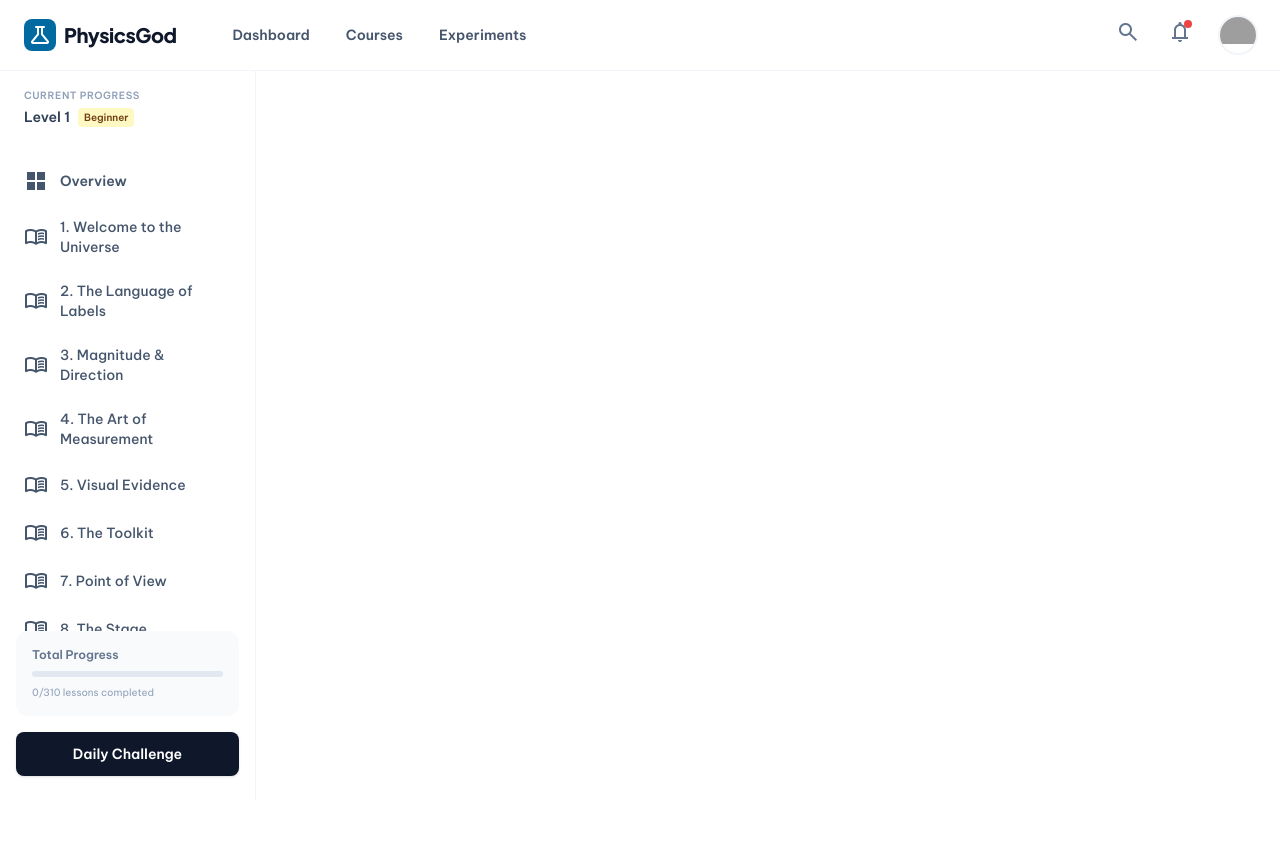
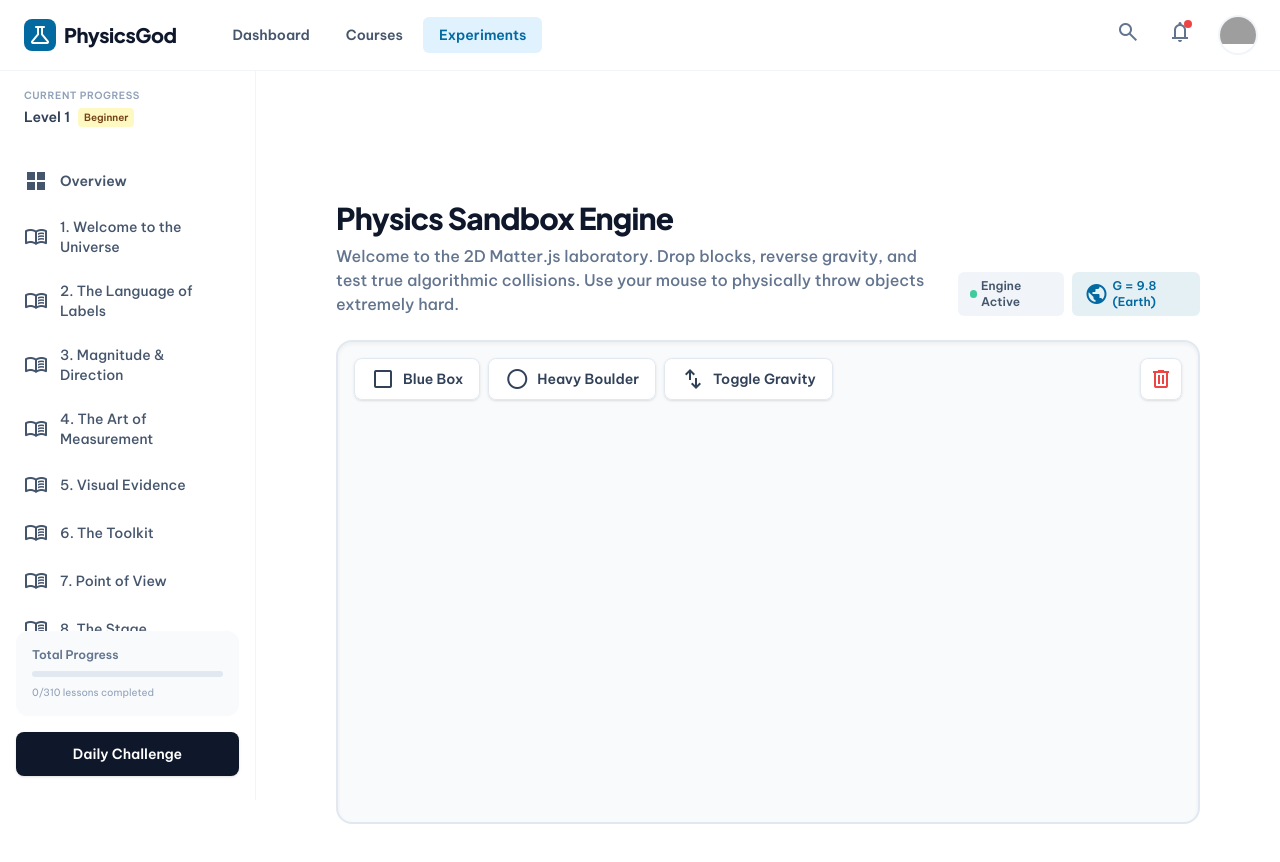
Before and after one commit to mepavankumar15/Feynman-god, a React (Vite) app: page /sandbox in a window 1280 px wide. Shown: the top 862 px of the page. Before the commit the page ends 800 px from the top, so only its background shows below. Built offline with nearby package versions, Linux system fonts and the light colour scheme; grey boxes are pictures that could not be loaded.

Commit message:
Initialize the Sandbox page utilizing Matter.js 2D real-time physics engine.

```diff
--- a/package.json
+++ b/package.json
@@ -10,6 +10,7 @@
     "preview": "vite preview"
   },
   "dependencies": {
+    "matter-js": "^0.20.0",
     "react": "^19.2.4",
     "react-dom": "^19.2.4"
   },
--- a/src/App.jsx
+++ b/src/App.jsx
@@ -3,6 +3,7 @@ import Layout from './components/layout/Layout';
 import Home from './pages/Home';
 import Lesson from './pages/Lesson';
 import Topic from './pages/Topic';
+import Sandbox from './pages/Sandbox';
 
 function App() {
   return (
@@ -10,6 +11,7 @@ function App() {
       <Layout>
         <Routes>
           <Route path="/" element={<Home />} />
+          <Route path="/sandbox" element={<Sandbox />} />
           <Route path="/topic/:topicId" element={<Topic />} />
           <Route path="/lesson/:topicId/:lessonId" element={<Lesson />} />
         </Routes>
--- a/src/components/layout/TopNavBar.jsx
+++ b/src/components/layout/TopNavBar.jsx
@@ -78,8 +78,18 @@ const TopNavBar = ({ toggleMobileMenu }) => {
           >
             Dashboard
           </NavLink>
-          <a className="px-4 py-2 text-sm font-semibold text-slate-600 hover:bg-slate-50 rounded-md transition-all duration-300 ease-in-out active:scale-[0.98]" href="#">Courses</a>
-          <a className="px-4 py-2 text-sm font-semibold text-slate-600 hover:bg-slate-50 rounded-md transition-all duration-300 ease-in-out active:scale-[0.98]" href="#">Experiments</a>
+          <NavLink
+            to="/courses"
+            className={({isActive}) => `px-4 py-2 text-sm font-semibold rounded-md transition-all duration-300 ease-in-out active:scale-[0.98] ${isActive ? 'text-primary bg-primary-container' : 'text-slate-600 hover:bg-slate-50'}`}
+          >
+            Courses
+          </NavLink>
+          <NavLink
+            to="/sandbox"
+            className={({isActive}) => `px-4 py-2 text-sm font-semibold rounded-md transition-all duration-300 ease-in-out active:scale-[0.98] ${isActive ? 'text-primary bg-primary-container' : 'text-slate-600 hover:bg-slate-50'}`}
+          >
+            Experiments
+          </NavLink>
         </div>
       </div>
 
--- /dev/null
+++ b/src/pages/Sandbox.jsx
@@ -0,0 +1,199 @@
+import React, { useEffect, useRef, useState } from 'react';
+import Matter from 'matter-js';
+
+const Sandbox = () => {
+  const sceneRef = useRef(null);
+  const engineRef = useRef(Matter.Engine.create());
+  const renderRef = useRef(null);
+  const runnerRef = useRef(null);
+  const [gravity, setGravity] = useState(1); // 1 = down, -1 = up, 0 = zero g
+
+  useEffect(() => {
+    // Component lifecycle init
+    const Engine = Matter.Engine,
+          Render = Matter.Render,
+          Runner = Matter.Runner,
+          MouseConstraint = Matter.MouseConstraint,
+          Mouse = Matter.Mouse,
+          World = Matter.World,
+          Bodies = Matter.Bodies;
+
+    // Use established engine
+    const engine = engineRef.current;
+
+    // Create renderer fitting the container
+    const width = sceneRef.current.clientWidth;
+    const height = sceneRef.current.clientHeight;
+
+    const render = Render.create({
+      element: sceneRef.current,
+      engine: engine,
+      options: {
+        width,
+        height,
+        background: 'transparent',
+        wireframes: false,
+        hasBounds: true
+      }
+    });
+    renderRef.current = render;
+
+    // Build the boundaries (Floor, Ceiling, Walls)
+    const wallOptions = { isStatic: true, render: { fillStyle: '#e2e8f0'} };
+    World.add(engine.world, [
+      Bodies.rectangle(width / 2, height + 25, width, 50, wallOptions), // floor
+      Bodies.rectangle(width / 2, -25, width, 50, wallOptions), // ceiling
+      Bodies.rectangle(-25, height / 2, 50, height, wallOptions), // left wall
+      Bodies.rectangle(width + 25, height / 2, 50, height, wallOptions) // right wall
+    ]);
+
+    // Add interactive mouse controls
+    const mouse = Mouse.create(render.canvas);
+    const mouseConstraint = MouseConstraint.create(engine, {
+      mouse: mouse,
+      constraint: {
+        stiffness: 0.2,
+        render: {
+          visible: false
+        }
+      }
+    });
+
+    World.add(engine.world, mouseConstraint);
+
+    // Keep the mouse in sync with rendering
+    render.mouse = mouse;
+
+    // Run the engine
+    Render.run(render);
+
+    // Create runner
+    const runner = Runner.create();
+    Runner.run(runner, engine);
+    runnerRef.current = runner;
+
+    // Handle Window Resize via extremely basic reset logic
+    const handleResize = () => {
+       render.canvas.width = sceneRef.current.clientWidth;
+       render.canvas.height = sceneRef.current.clientHeight;
+    };
+    window.addEventListener('resize', handleResize);
+
+    return () => {
+      window.removeEventListener('resize', handleResize);
+      Render.stop(render);
+      Runner.stop(runner);
+      if (render.canvas) {
+        render.canvas.remove();
+      }
+      World.clear(engine.world);
+      Engine.clear(engine);
+    };
+  }, []);
+
+  // Sandbox UI Controls Handlers
+  const addBox = () => {
+    const width = sceneRef.current.clientWidth;
+    const box = Matter.Bodies.rectangle(
+      width / 2 + (Math.random() * 40 - 20),
+      50,
+      60, 60,
+      {
+        restitution: 0.6,
+        friction: 0.1,
+        render: { fillStyle: '#3b82f6', strokeStyle: '#1e40af', lineWidth: 2 }
+      }
+    );
+    Matter.World.add(engineRef.current.world, box);
+  };
+
+  const addBoulder = () => {
+    const width = sceneRef.current.clientWidth;
+    const boulder = Matter.Bodies.circle(
+      width / 2 + (Math.random() * 40 - 20),
+      50,
+      40,
+      {
+        restitution: 0.9,
+        density: 0.05,
+        render: { fillStyle: '#f59e0b', strokeStyle: '#b45309', lineWidth: 2 }
+      }
+    );
+    Matter.World.add(engineRef.current.world, boulder);
+  };
+
+  const toggleGravity = () => {
+    const newGrav = gravity === 1 ? -1 : (gravity === -1 ? 0 : 1);
+    setGravity(newGrav);
+    engineRef.current.world.gravity.y = newGrav;
+  };
+
+  const clearWorld = () => {
+    Matter.World.clear(engineRef.current.world, true); // Keep static bounds
+  };
+
+  return (
+    <div className="pt-24 pb-12 px-4 sm:px-6 lg:px-8 max-w-7xl mx-auto flex flex-col h-[calc(100vh-2rem)]">
+
+      {/* Header */}
+      <div className="mb-6 flex flex-col md:flex-row justify-between items-start md:items-end gap-4">
+        <div>
+           <h1 className="text-3xl font-extrabold tracking-tight text-slate-900 font-headline mb-2">Physics Sandbox Engine</h1>
+           <p className="text-slate-500 font-medium max-w-2xl">
+             Welcome to the 2D Matter.js laboratory. Drop blocks, reverse gravity, and test true algorithmic collisions. Use your mouse to physically throw objects extremely hard.
+           </p>
+        </div>
+
+        {/* Real-time Status Pills */}
+        <div className="flex gap-2">
+           <div className="bg-slate-100 px-3 py-1.5 rounded-md text-xs font-bold text-slate-600 flex items-center gap-1">
+              <span className="w-2 h-2 rounded-full bg-emerald-500 animate-pulse"></span> Engine Active
+           </div>
+           <div className={`px-3 py-1.5 rounded-md text-xs font-bold flex items-center gap-1 ${gravity === 1 ? 'bg-primary/10 text-primary' : (gravity === -1 ? 'bg-amber-100 text-amber-700' : 'bg-slate-800 text-white')}`}>
+              <span className="material-symbols-outlined text-[14px]">public</span>
+              G = {gravity === 1 ? '9.8 (Earth)' : (gravity === -1 ? '-9.8 (Reverse)' : '0 (Zero-G)')}
+           </div>
+        </div>
+      </div>
+
+      {/* Laboratory Constraints Box */}
+      <div className="relative flex-1 bg-slate-50 border-2 border-slate-200 rounded-2xl shadow-inner overflow-hidden flex flex-col">
+
+        {/* Floating Tool Palette Overlay */}
+        <div className="absolute top-4 left-4 z-10 flex gap-2">
+           <button
+             onClick={addBox}
+             className="px-4 py-2 bg-white/90 backdrop-blur-md border border-slate-200 shadow-sm rounded-lg text-sm font-bold text-slate-700 hover:text-primary transition-all active:scale-95 flex items-center gap-2"
+           >
+             <span className="material-symbols-outlined text-[18px]">crop_square</span> Blue Box
+           </button>
+           <button
+             onClick={addBoulder}
+             className="px-4 py-2 bg-white/90 backdrop-blur-md border border-slate-200 shadow-sm rounded-lg text-sm font-bold text-slate-700 hover:text-amber-500 transition-all active:scale-95 flex items-center gap-2"
+           >
+             <span className="material-symbols-outlined text-[18px]">radio_button_unchecked</span> Heavy Boulder
+           </button>
+           <button
+             onClick={toggleGravity}
+             className="px-4 py-2 bg-white/90 backdrop-blur-md border border-slate-200 shadow-sm rounded-lg text-sm font-bold text-slate-700 hover:text-emerald-500 transition-all active:scale-95 flex items-center gap-2"
+           >
+             <span className="material-symbols-outlined text-[18px]">swap_vert</span> Toggle Gravity
+           </button>
+        </div>
+
+        <button
+             onClick={clearWorld}
+             className="absolute top-4 right-4 z-10 p-2 bg-white/90 backdrop-blur-md border border-slate-200 shadow-sm rounded-lg text-error hover:bg-error hover:text-white transition-all active:scale-95 flex items-center justify-center group"
+             title="Clear Stage"
+           >
+             <span className="material-symbols-outlined text-[18px]">delete</span>
+        </button>
+
+        {/* The Physics Engine Mount Container */}
+        <div ref={sceneRef} className="w-full h-full flex-1 cursor-crosshair"></div>
+      </div>
+    </div>
+  );
+};
+
+export default Sandbox;
```
Also changed, not shown: 1 other file (tests, documents, lock files or other folders).
